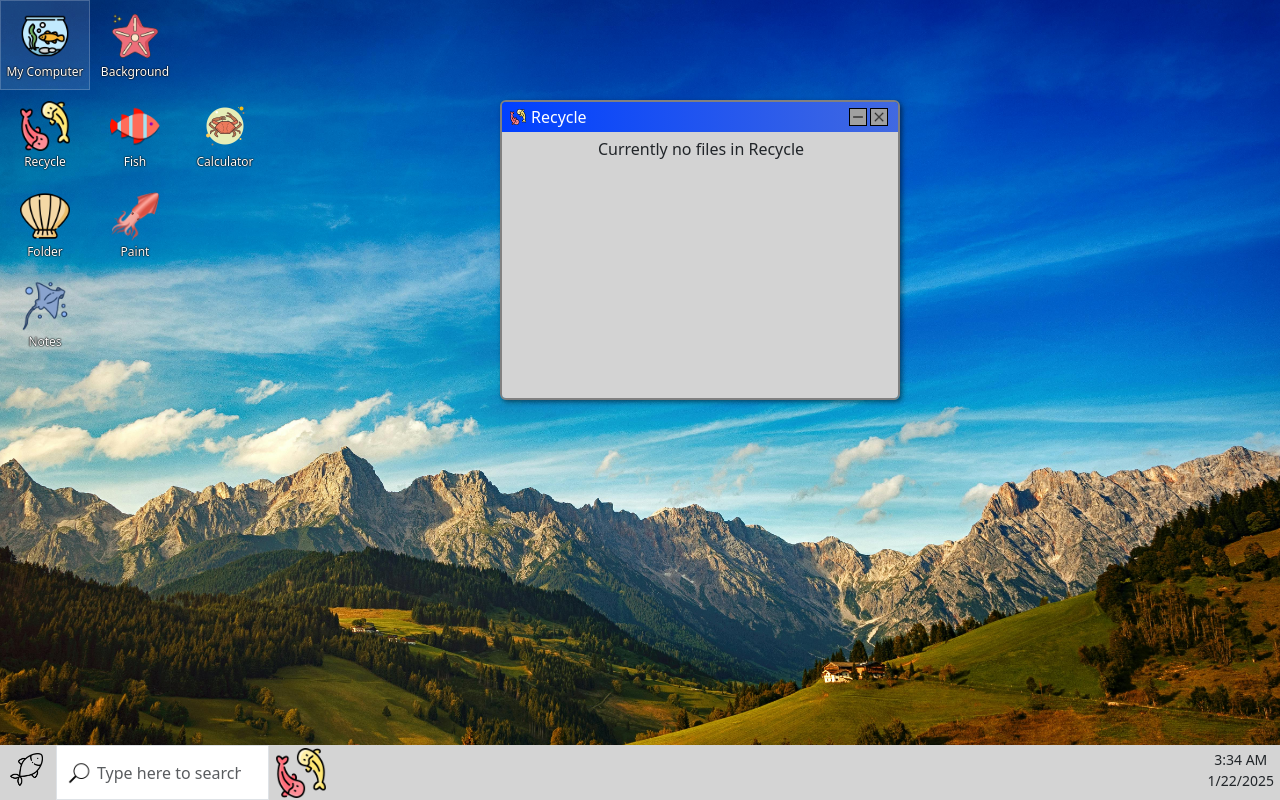
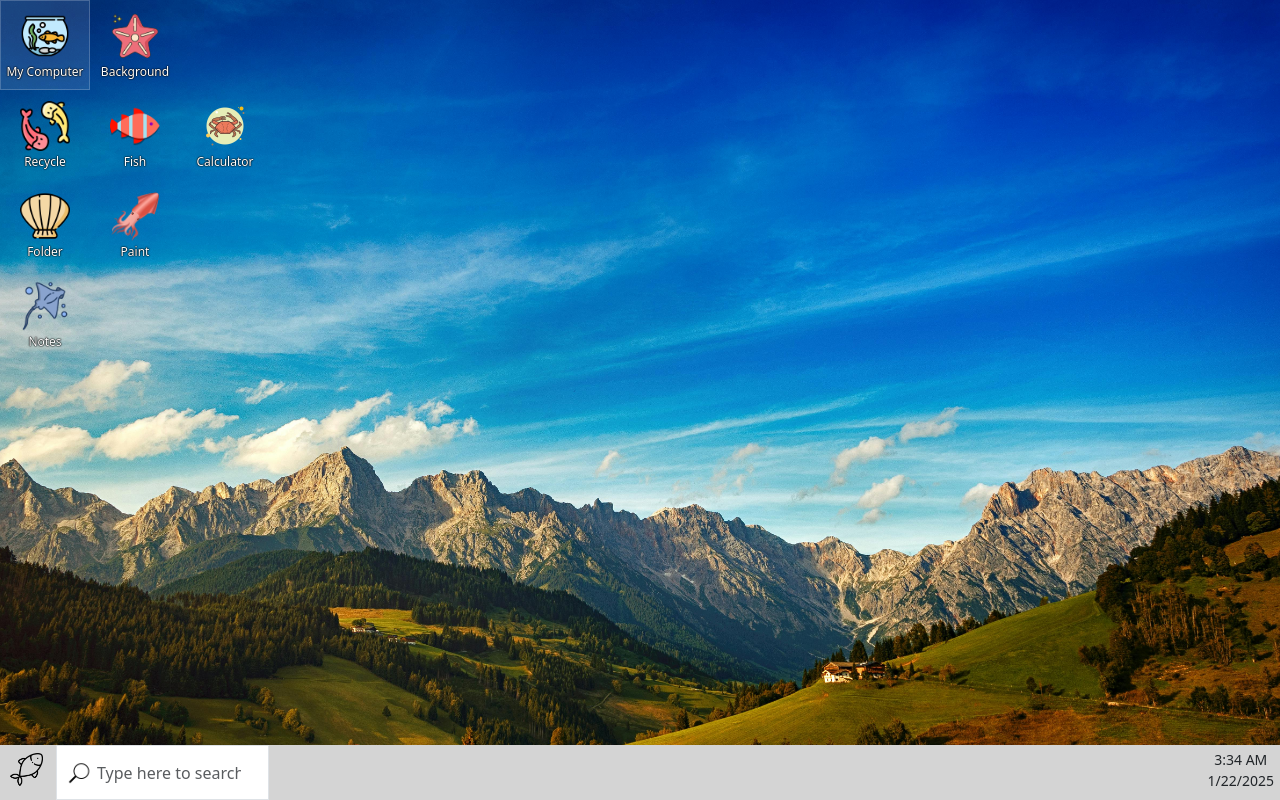
Before and after one commit to TheLvableMrFish/Fish_OS, a React (Create React App) app: page / in a window 1280 px wide. Built offline with nearby package versions, Linux system fonts and the light colour scheme.

Commit message:
Commeted out some code used for testing

```diff
--- a/src/Pages/Desktop.js
+++ b/src/Pages/Desktop.js
@@ -40,17 +40,17 @@ const Desktop =()=>{
         //     key: 1
         // }
 
-        {
-            id: 4,
-            title: 'Recycle',
-            x: 500, y: 100,
-            zIndex: 1,
-            content: <Recycle />,
-            img: 'recycle_color',
-            width: 400,
-            height: 300,
-            key: 1
-        }
+        // {
+        //     id: 4,
+        //     title: 'Recycle',
+        //     x: 500, y: 100,
+        //     zIndex: 1,
+        //     content: <Recycle />,
+        //     img: 'recycle_color',
+        //     width: 400,
+        //     height: 300,
+        //     key: 1
+        // }
     ])
 
 
```
